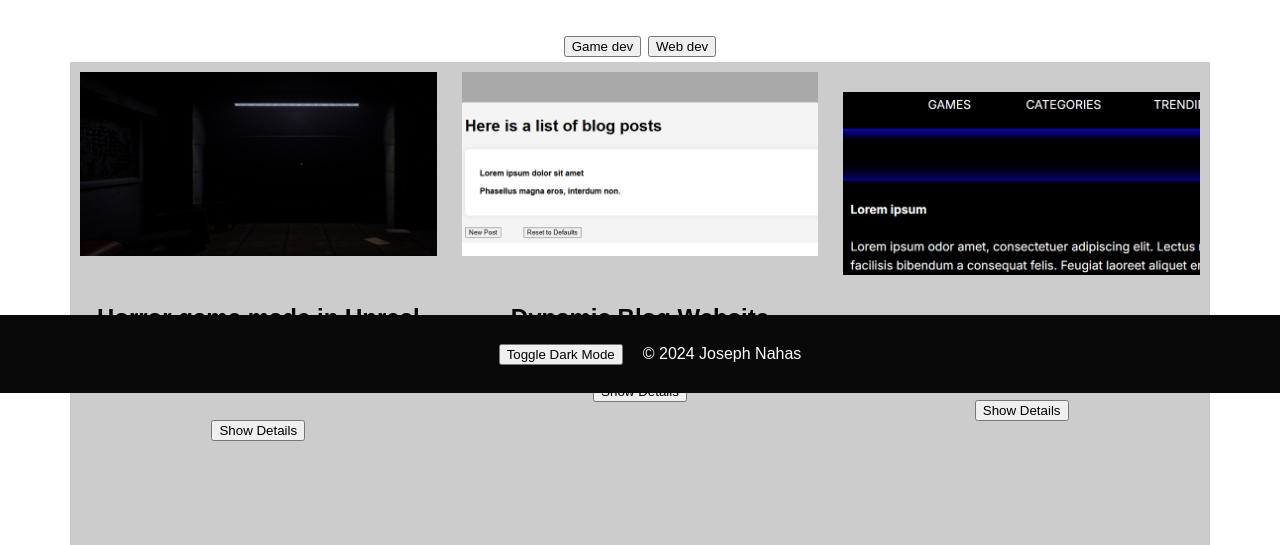
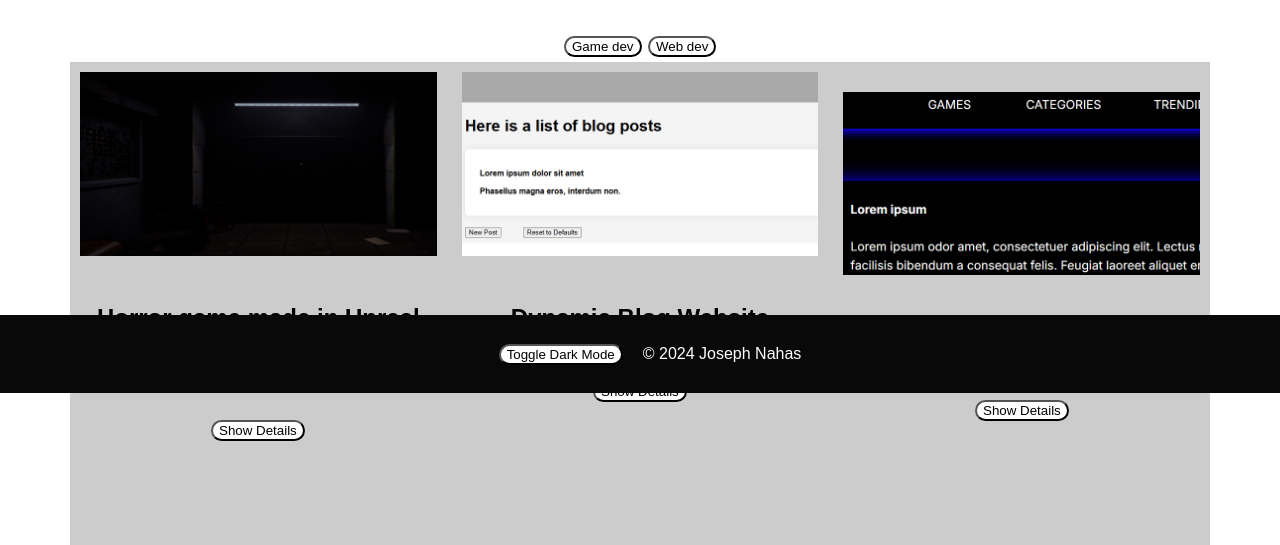
Before and after one commit to JosephNahas/my-portfolio, a website: page index.html in a window 1280 px wide. Shown: the part 407-952 px from the top of the page. Drawn offline with nearby package versions, Linux system fonts and the light colour scheme.

Commit message:
Implemented button animation using Animate.css

```diff
--- a/css/styles.css
+++ b/css/styles.css
@@ -1,3 +1,4 @@
+
 /* General Styles */
 body {
     font-family: Arial, sans-serif;
@@ -44,6 +45,11 @@ nav a{
 h2{
     color: black;
     font-size: xx-large;
+}
+
+button , #submit-btn {
+    border-radius: 10rem;
+    background-color: white;
 }
 
 section {
@@ -115,7 +121,6 @@ textarea {
 }
 
 input[type=text]:focus {
-    background-color: lightblue;
     border: 3px solid #555;
 }
 
--- a/index.html
+++ b/index.html
@@ -6,6 +6,7 @@
     <meta name="viewport" content="width=device-width, initial-scale=1.0">
     <title>My Portfolio</title>
     <link rel="stylesheet" href="css/styles.css">
+    <link rel="stylesheet" href="https://cdnjs.cloudflare.com/ajax/libs/animate.css/4.1.1/animate.min.css">
     <script src="js/script.js" defer></script>
     <script src="https://unpkg.com/typed.js@2.1.0/dist/typed.umd.js"></script>
 </head>
@@ -32,8 +33,10 @@
     <section id="projects">
         <h2>My Projects</h2>
 
-        <button class="filter-btn" data-category="game-dev">Game dev</button>
-        <button class="filter-btn" data-category="web-dev">Web dev</button>
+        <button class="filter-btn animate__animated animate__pulse animate__infinite infinite"
+            data-category="game-dev">Game dev</button>
+        <button class="filter-btn animate__animated animate__pulse animate__infinite infinite"
+            data-category="web-dev">Web dev</button>
 
         <div class="projects-container">
 
@@ -45,7 +48,8 @@
 
                 <div class="projects-info">
                     <h4>Horror game made in Unreal Engine 5</h4>
-                    <button class="details-btn" id="game-btn">Show Details</button>
+                    <button class="details-btn animate__animated animate__pulse animate__infinite infinite"
+                        id="game-btn">Show Details</button>
                     <p class="description" id="gameDescription">The game is called 'Out of Sight'. <br> Watch
                         gameplay here:
                         <a href="https://www.youtube.com/watch?v=22nSypZd_84">Gameplay</a>
@@ -62,7 +66,8 @@
 
                 <div class="projects-info">
                     <h4>Dynamic Blog Website</h4>
-                    <button class="details-btn" id="blog-btn">Show Details</button>
+                    <button class="details-btn animate__animated animate__pulse animate__infinite infinite"
+                        id="blog-btn">Show Details</button>
                     <p class="description" id="blogDescription">A blog site where users can create/view/edit/delete blog
                         posts. Here is the Github link: <a
                             href="https://github.com/JosephNahas/dynamic-blog-website">Github</a></p>
@@ -77,7 +82,8 @@
 
                 <div class="projects-info">
                     <h4>Gaming forum Website</h4>
-                    <button class="details-btn" id="forum-btn">Show Details</button>
+                    <button class="details-btn animate__animated animate__pulse animate__infinite infinite"
+                        id="forum-btn">Show Details</button>
                     <p class="description" id="forumDescription">A gaming forum site where users can review and discuss
                         games. Work in Progress: <a href="https://github.com/Jneyugn/game-website">Github</a></p>
                 </div>
@@ -105,7 +111,8 @@
                     <label for="message">Your message: </label><br><br>
                     <textarea id="message" rows="5" cols="50" required></textarea><br><br>
 
-                    <input type="submit" value="Submit" id="submit-btn"><br><br>
+                    <input type="submit" value="Submit" id="submit-btn"
+                        class="animate__animated animate__pulse animate__infinite infinite"><br><br>
 
                 </form>
 
--- /dev/null
+++ b/package.json
@@ -0,0 +1,5 @@
+{
+  "dependencies": {
+    "animate.css": "^4.1.1"
+  }
+}
```
Also changed, not shown: 1 other file.
